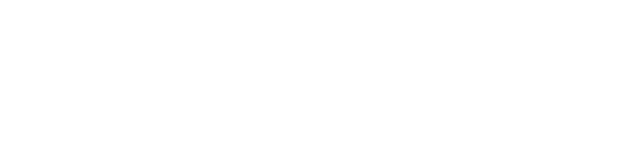
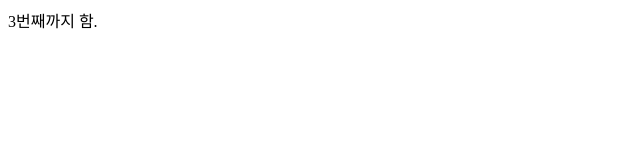
Before and after one commit to soon-jeong/AiGLE, a plain HTML site: page index.html in a window 1280 px wide. Shown: the whole page, without its empty margins (0-640 px from the left). Drawn offline with Linux system fonts and the light colour scheme.

Commit message:
html 파일 2개 추가

```diff
--- a/index.html
+++ b/index.html
@@ -8,7 +8,7 @@
 </head>
 
 <body>
-
+    3번째까지 함.
 </body>
 
 </html>
```
